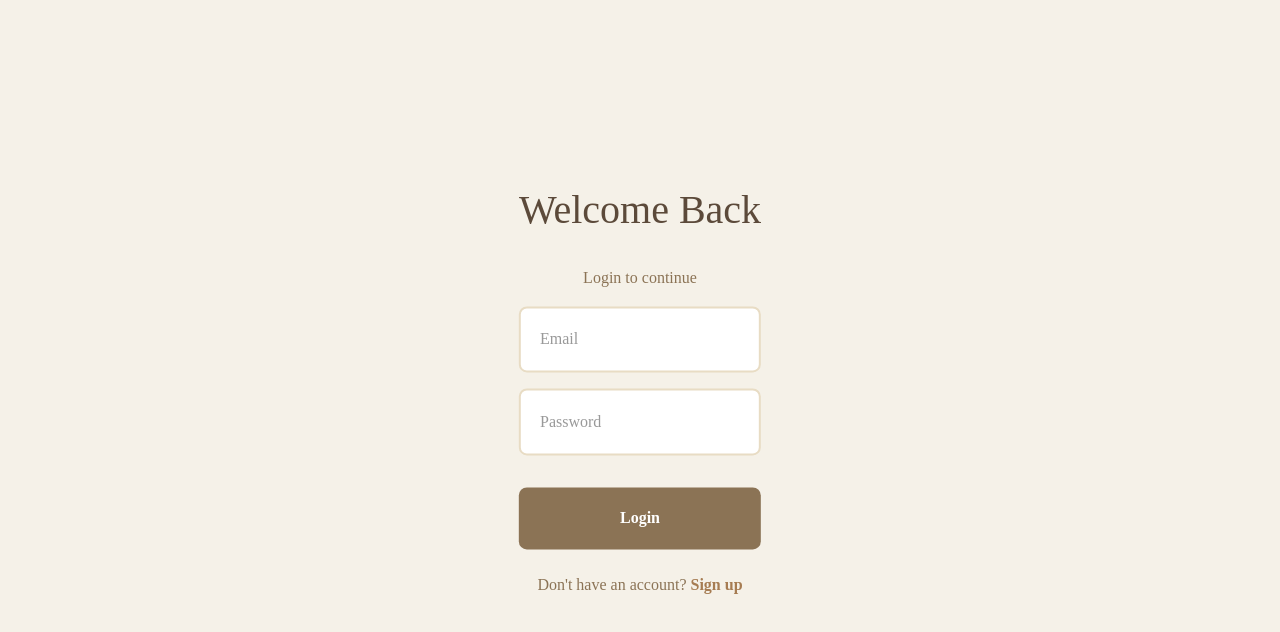
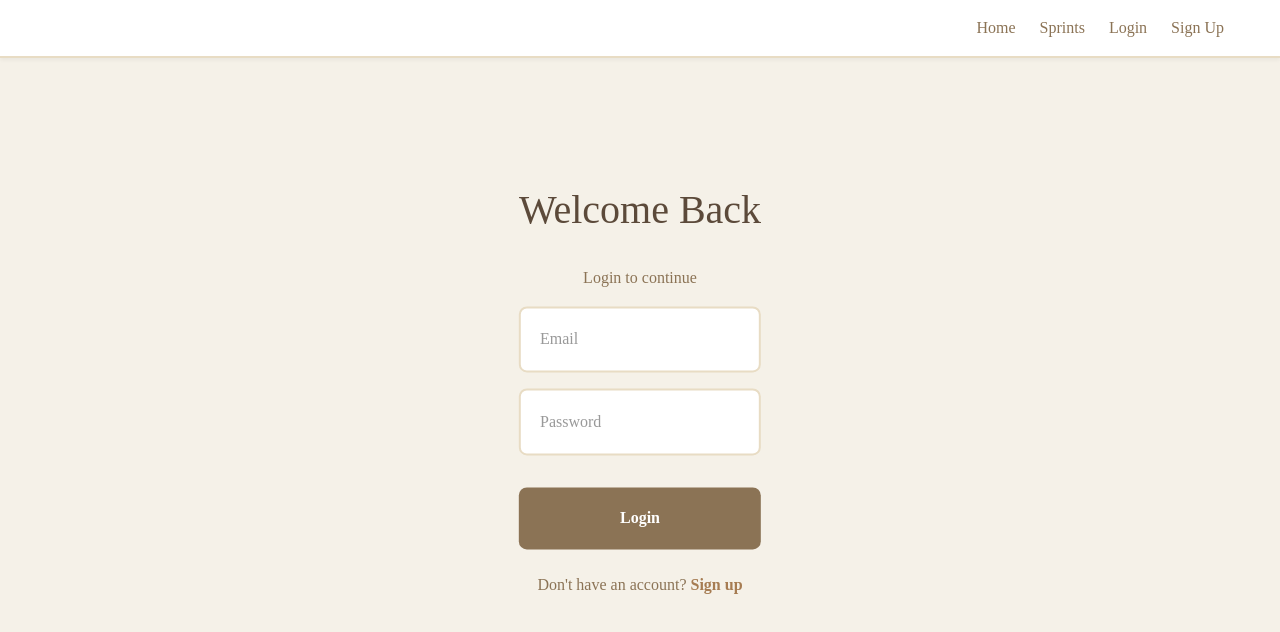
Before and after one commit to Shanaya-1981/study-sprint-matcher, a website: page frontend/login.html in a window 1280 px wide. Drawn offline with nearby package versions, Linux system fonts and the light colour scheme.

Commit message:
Add navigation to auth pages

```diff
--- a/frontend/js/auth.js
+++ b/frontend/js/auth.js
@@ -1,4 +1,4 @@
-const API_URL = 'https://study-sprint-matcher.onrender.com';
+const API_URL = "https://study-sprint-matcher.onrender.com";
 
 document.addEventListener("DOMContentLoaded", () => {
   const form = document.querySelector("form");
--- a/frontend/js/main.js
+++ b/frontend/js/main.js
@@ -1,6 +1,6 @@
 import { quotes } from "./quotes.js";
 
-const API_URL = 'https://study-sprint-matcher.onrender.com';
+const API_URL = "https://study-sprint-matcher.onrender.com";
 
 // ==================== AUTH CHECK ====================
 const username = localStorage.getItem("username");
--- a/frontend/login.html
+++ b/frontend/login.html
@@ -11,6 +11,16 @@
     <link rel="stylesheet" href="css/main.css" />
   </head>
   <body>
+    <nav>
+      <ul>
+        <li><a href="index.html">Home</a></li>
+        <li><a href="sprints.html">Sprints</a></li>
+        <li><a href="login.html" class="auth-link">Login</a></li>
+        <li><a href="signup.html" class="auth-link">Sign Up</a></li>
+        <li id="user-welcome"></li>
+      </ul>
+    </nav>
+
     <main>
       <section class="auth-form">
         <h1>Welcome Back</h1>
```
Also changed, not shown: frontend/signup.html (+9 -0 lines).
